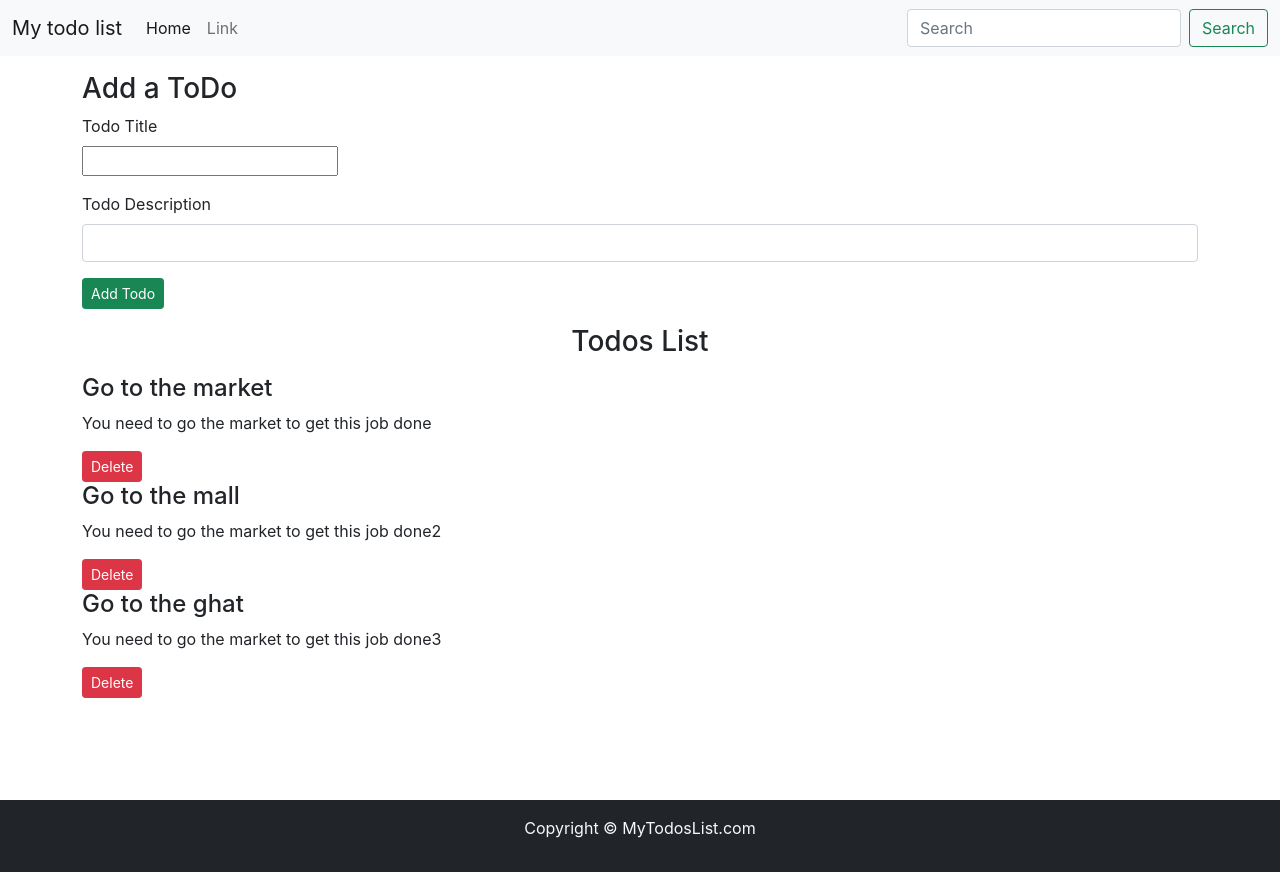
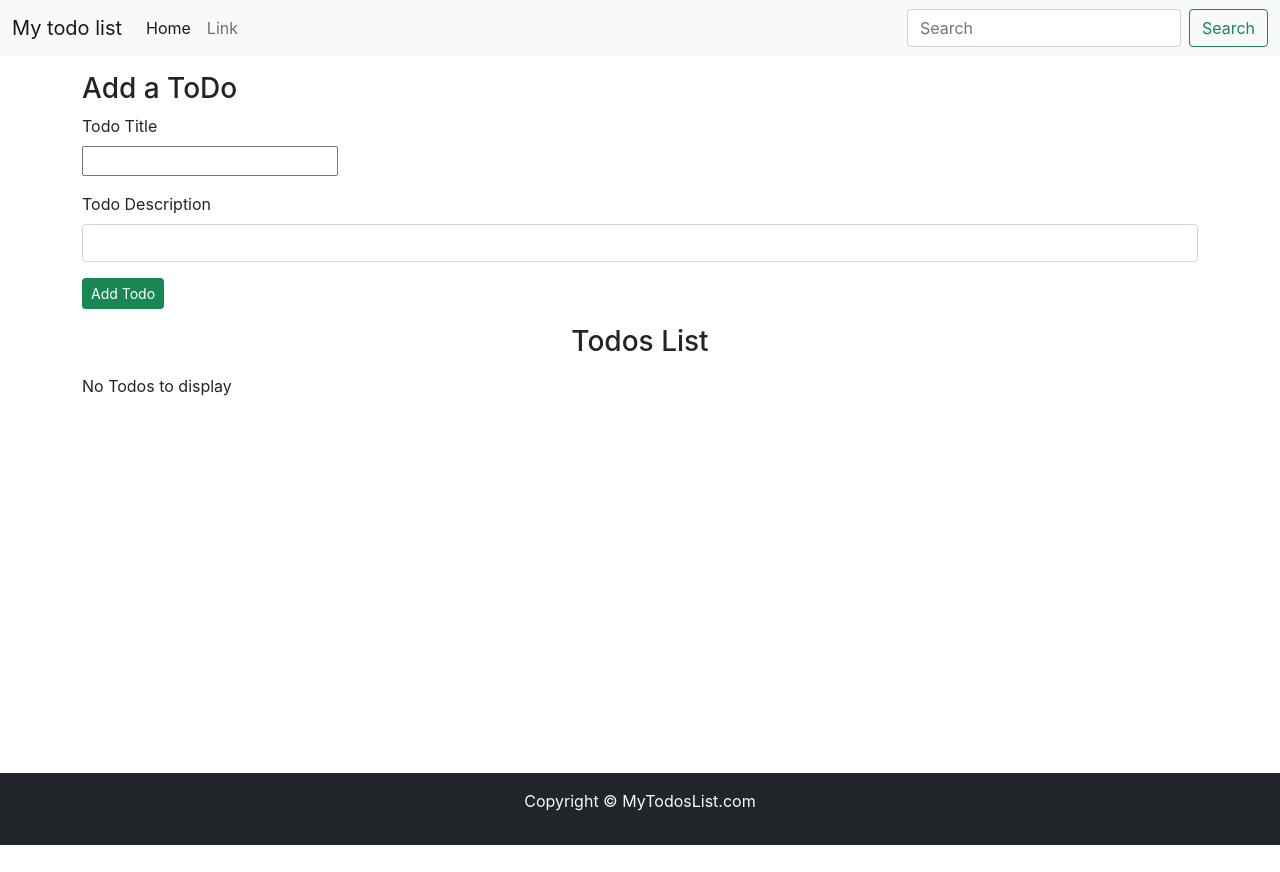
Before and after one commit to abhij1607/todos-list, a React (Create React App) app: page / in a window 1280 px wide. After the commit the page ends 845 px from the top, so only its background shows below. Built offline with nearby package versions, Linux system fonts and the light colour scheme.

Commit message:
basic app completed

```diff
--- a/package.json
+++ b/package.json
@@ -8,6 +8,7 @@
     "@testing-library/user-event": "^12.8.3",
     "react": "^17.0.2",
     "react-dom": "^17.0.2",
+    "react-router-dom": "^6.1.1",
     "react-scripts": "4.0.3",
     "web-vitals": "^1.1.2"
   },
--- a/src/App.js
+++ b/src/App.js
@@ -1,54 +1,48 @@
 import './App.css';
 import Header from './MyComponents/Header'
-import {Todos} from "./MyComponents/Todos";
-import {AddTodo} from "./MyComponents/AddTodo";
-
-import {Footer} from "./MyComponents/Footer";
-import React, { useState } from 'react';
+import { Todos } from "./MyComponents/Todos";
+import { Todo } from "./MyComponents/Todo";
+import { AddTodo } from "./MyComponents/AddTodo";
+import { Footer } from "./MyComponents/Footer";
+import React, { useState, useEffect } from 'react';
 
 function App() {
-  const onDelete = (todo)=>{
-    console.log("I am onDelete",todo);
-    setTodos(todos.filter((e)=>{
-      return e!==todo;
+  let initTodo;
+  if (localStorage.getItem("todos") === null) {
+    initTodo = [];
+  } else {
+    initTodo = JSON.parse(localStorage.getItem("todos"));
+  }
+  const onDelete = (todo) => {
+    console.log("I am onDelete", todo);
+    setTodos(todos.filter((e) => {
+      return e !== todo;
     }))
-
+    localStorage.getItem("todos");
   }
-  const addTodo = (title,desc)=>{
-    console.log("I am adding this todo",title,desc);
-    let sno = todos[todos.length-1].sno+1;
-    let newTodo = {
+  const addTodo = (title, desc) => {
+    console.log("I am adding this todo", title, desc);
+    let sno;
+    { todos.length ? sno = todos[todos.length - 1].sno + 1 : sno = 0 }
+    const newTodo = {
       sno: sno,
       title: title,
       desc: desc
     }
-    setTodos([...todos,newTodo]);
+    setTodos([...todos, newTodo]);
     console.log(newTodo);
   }
-  const [todos, setTodos] = useState([
-    {
-      sno:1,
-      title:"Go to the market",
-      desc:"You need to go the market to get this job done"
-    },
-    {
-      sno: 2,
-      title:"Go to the mall",
-      desc: "You need to go the market to get this job done2"
-    },
-    {
-      sno: 3,
-      title:"Go to the ghat",
-      desc: "You need to go the market to get this job done3"
-    }
-  ]);
 
+  const [todos, setTodos] = useState(initTodo);
+  useEffect(() => {
+    localStorage.setItem("todos", JSON.stringify(todos));
+  }, [todos])
   return (
     <>
-    <Header brand="My todo list"/>
-    <AddTodo addTodo={addTodo}/>
-    <Todos todos={todos} onDelete={onDelete}/>
-    <Footer/>
+      <Header brand="My todo list" />
+      <AddTodo addTodo={addTodo} />
+      <Todos todos={todos} onDelete={onDelete} />
+      <Footer />
     </>
   );
 }
--- a/src/MyComponents/AddTodo.js
+++ b/src/MyComponents/AddTodo.js
@@ -6,25 +6,28 @@
   const [title, setTitle] = useState("");
   const [desc, setDesc] = useState("");
 
-    const submit = (e)=>{
+  const submit = (e) => {
     e.preventDefault();
-      if(!title||!desc){
-        alert("title or descriptiopn cannot be blank");
+    if (!title || !desc) {
+      alert("title and description cannot be blank");
+    } else{
+    props.addTodo(title, desc);
+    setTitle("");
+    setDesc("");
     }
-      props.addTodo(title,desc);
   }
   return (
     <div className="container my-3">
       <h3>Add a ToDo</h3>
       <form onSubmit={submit}>
         <div className="mb-3">
-    <label htmlFor="title" className="form-label">Todo Title</label><br/>
-    <input type="text" className="title" value={title} onChange={(e)=>setTitle(e.target.value)} id="exampleInputEmail1" aria-describedby="emailHelp"/>
+          <label htmlFor="title" className="form-label">Todo Title</label><br />
+          <input type="text" className="title" value={title} onChange={(e) => setTitle(e.target.value)} id="exampleInputEmail1" aria-describedby="emailHelp" />
           {/* <div id="emailHelp" className="form-text">We'll never share your email with anyone else.</div> */}
         </div>
         <div className="mb-3">
           <label htmlFor="desc" className="form-label">Todo Description</label>
-    <input type="text" className="form-control" value={desc} onChange={(e)=>setDesc(e.target.value)} id="desc"/>
+          <input type="text" className="form-control" value={desc} onChange={(e) => setDesc(e.target.value)} id="desc" />
         </div>
 
         <button type="submit" className="btn btn-success btn-sm">Add Todo</button>
--- a/src/MyComponents/Footer.js
+++ b/src/MyComponents/Footer.js
@@ -1,10 +1,10 @@
 import React from 'react'
 
 export const Footer = () => {
-    let footerStyle={
-        position:"absolute",
-        top:"100vh",
-        width:"100%"
+    let footerStyle = {
+        position: "relative",
+        top: "10vh",
+        width: "100%"
     }
     return (
         <footer className="bg-dark text-light py-3" style={footerStyle}>
--- a/src/MyComponents/Todos.js
+++ b/src/MyComponents/Todos.js
@@ -1,15 +1,18 @@
 import React from 'react'
-import {Todo} from './Todo'
+import { Todo } from './Todo'
 
 export const Todos = (props) => {
+    let containerStyle = {
+        minHeight: "46vh"
+    }
     return (
-        <div className="container">
+        <div className="container" style={containerStyle} >
             <h3 className="text-center my-3">Todos List</h3>
-            {props.todos.length===0?"No Todos to display":""}
-                {props.todos.map((todo)=>{
-                    return <Todo todo={todo} key={todo.sno} onDelete={props.onDelete} />
-                })
-                }
+            {props.todos.length === 0 ? "No Todos to display" : ""}
+            {props.todos.map((todo) => {
+                return <Todo todo={todo} key={todo.sno} onDelete={props.onDelete} />
+            })
+            }
         </div>
     )
 }
```
Also changed, not shown: 1 other file (tests, documents, lock files or other folders). Lines whose indentation alone changed are shown as unchanged.
